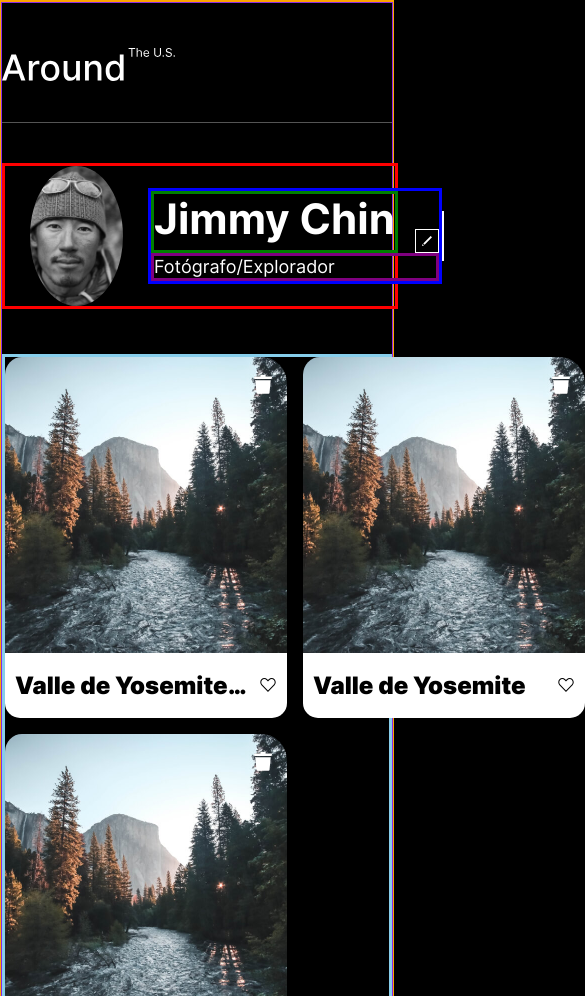
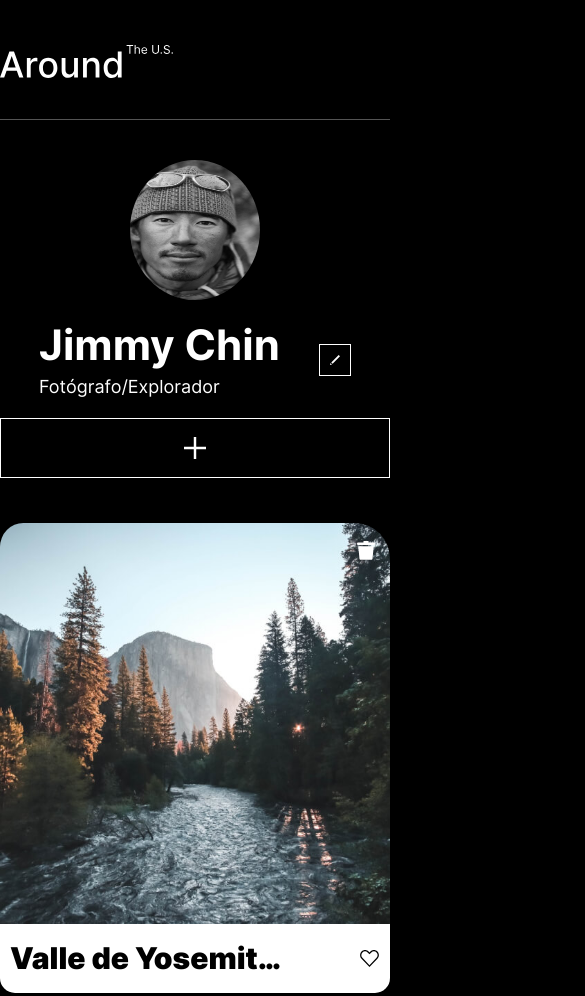
Before and after one commit to danva16/web_project_4_esp, a plain HTML site: page index.html in a window 390 px wide. Shown: the top 996 px of the page, 585 px wide, since content can reach past the window. Drawn offline with Linux system fonts and the light colour scheme.

Commit message:
feat: crear nuestra página en responsiva

```diff
--- a/blocks/body/body.css
+++ b/blocks/body/body.css
@@ -5,7 +5,6 @@
   max-width: 1280px;
   min-width: 320px;
   width: 100%;
-  border: solid 2px orange;
   display: flex;
   position: relative;
   flex-direction: column;
--- a/blocks/button/__action/button__action_add.css
+++ b/blocks/button/__action/button__action_add.css
@@ -4,3 +4,11 @@
   height: 50px;
   background: url('../../../images/add__button.svg') center center no-repeat;
 }
+
+@media screen and (max-width: 500px) {
+  .button__action_add {
+    margin: 0;
+    width: 100%;
+    height: 60px;
+  }
+}
--- a/blocks/button/__action/button__action_edit.css
+++ b/blocks/button/__action/button__action_edit.css
@@ -1,7 +1,15 @@
 .button__action_edit {
   grid-area: button;
-  margin: 0 0 0 17px;
+  margin: 0 0 0 25px;
   background: url('../../../images/edit__button.svg') center center no-repeat;
   width: 24px;
   height: 24px;
 }
+
+@media screen and (max-width: 500px) {
+  .button__action_edit {
+    margin: 0 0 0 auto;
+    width: 32px;
+    height: 32px;
+  }
+}
--- a/blocks/content/content.css
+++ b/blocks/content/content.css
@@ -5,4 +5,5 @@
   flex-direction: column;
   justify-content: flex-start;
   gap: 45px;
+  width: 100%;
 }
--- a/blocks/footer/__copyright/footer__copyright.css
+++ b/blocks/footer/__copyright/footer__copyright.css
@@ -0,0 +1,5 @@
+.footer__copyright {
+  font-weight: 400;
+  font-size: 18px;
+  line-height: 1.22;
+}
--- a/blocks/footer/footer.css
+++ b/blocks/footer/footer.css
@@ -1,9 +1,11 @@
 .footer {
-  font-weight: 400;
-  font-size: 18px;
-  line-height: 1.22;
   color: #0048ba;
   margin: 20px 0 15px;
-  border: red solid;
   text-align-last: left;
 }
+
+@media screen and (max-width: 500px) {
+  .footer {
+    align-self: flex-start;
+  }
+}
--- a/blocks/input/__text/_type/input__text_type_image.css
+++ b/blocks/input/__text/_type/input__text_type_image.css
@@ -0,0 +1,5 @@
+.input__text_type_image {
+  font-weight: 400;
+  font-size: 14px;
+  line-height: 1.21;
+}
--- a/blocks/input/__text/_type/input__text_type_title.css
+++ b/blocks/input/__text/_type/input__text_type_title.css
@@ -0,0 +1,5 @@
+.input__text_type_title {
+  font-weight: 400;
+  font-size: 14px;
+  line-height: 1.21;
+}
--- a/blocks/input/input.css
+++ b/blocks/input/input.css
@@ -6,9 +6,6 @@ input {
   display: flex;
   flex-direction: column;
   gap: 30px;
-  font-weight: 400;
-  font-size: 14px;
-  line-height: 1.21;
   color: #333333;
   width: 100%;
 }
--- a/blocks/page/page.css
+++ b/blocks/page/page.css
@@ -1,6 +1,13 @@
 .page {
-  border: solid 1px blueviolet;
   max-width: 880px;
   width: 100%;
   position: relative;
 }
+
+@media screen and (max-width: 500px) {
+  .page {
+    display: flex;
+    flex-direction: column;
+    align-items: center;
+  }
+}
--- a/blocks/place/__title/place__title.css
+++ b/blocks/place/__title/place__title.css
@@ -8,3 +8,9 @@
   white-space: nowrap;
   overflow: hidden;
 }
+
+@media screen and (max-width: 500px) {
+  .place__title {
+    font-size: 30px;
+  }
+}
--- a/blocks/place/place.css
+++ b/blocks/place/place.css
@@ -7,3 +7,10 @@
   height: 361px;
   width: 282px;
 }
+
+@media screen and (max-width: 500px) {
+  .place {
+    width: 100%;
+    height: 100%;
+  }
+}
--- a/blocks/places/places.css
+++ b/blocks/places/places.css
@@ -1,7 +1,13 @@
 .places {
-  border: skyblue solid;
   margin: 0;
   display: grid;
   grid-template-columns: repeat(3, 1fr);
   gap: 16px;
+  width: 100%;
 }
+
+@media screen and (max-width: 500px) {
+  .places {
+    grid-template-columns: 1fr;
+  }
+}
--- a/blocks/profile/__data/profile__data.css
+++ b/blocks/profile/__data/profile__data.css
@@ -1,5 +1,4 @@
 .profile__data {
-  border: blue solid;
   margin: 0;
   display: grid;
   grid-template-areas:
@@ -9,3 +8,9 @@
   width: max-content;
   color: #ffffff;
 }
+
+@media screen and (max-width: 500px) {
+  .profile__data {
+    width: 80%;
+  }
+}
--- a/blocks/profile/__useremployment/profile__useremployment.css
+++ b/blocks/profile/__useremployment/profile__useremployment.css
@@ -1,5 +1,4 @@
 .profile__useremployment {
-  border: purple solid;
   margin: 0;
   font-weight: 400;
   font-size: 18px;
--- a/blocks/profile/__username/profile__username.css
+++ b/blocks/profile/__username/profile__username.css
@@ -1,5 +1,4 @@
 .profile__username {
-  border: green solid;
   margin: 0;
   width: max-content;
   font-weight: 500;
--- a/blocks/profile/profile.css
+++ b/blocks/profile/profile.css
@@ -1,5 +1,4 @@
 .profile {
-  border: red solid;
   margin: 40px 0 0;
   width: 100%;
   display: flex;
@@ -7,3 +6,10 @@
   justify-content: flex-start;
   align-items: center;
 }
+
+@media screen and (max-width: 500px) {
+  .profile {
+    flex-direction: column;
+    gap: 20px;
+  }
+}
--- a/index.html
+++ b/index.html
@@ -30,7 +30,7 @@
           <div class="place">
             <img class="place__image" src="./images/place__image.jpg" alt="Paisaje de Valle de Yosemite, donde se aprecia un rio en medio de bosque">
             <div class="place__info">
-              <h3 class="place__title">Valle de Yosemiteeeeeeeeeeeeee</h3>
+              <h3 class="place__title">Valle de Yosemiteeeeeeeeeeeeeeeeeeeeeeeeeeee</h3>
               <button type="button" class="button button__action_like"></button>
             </div>
             <button type="button" class="button button__action_trash"></button>
```
